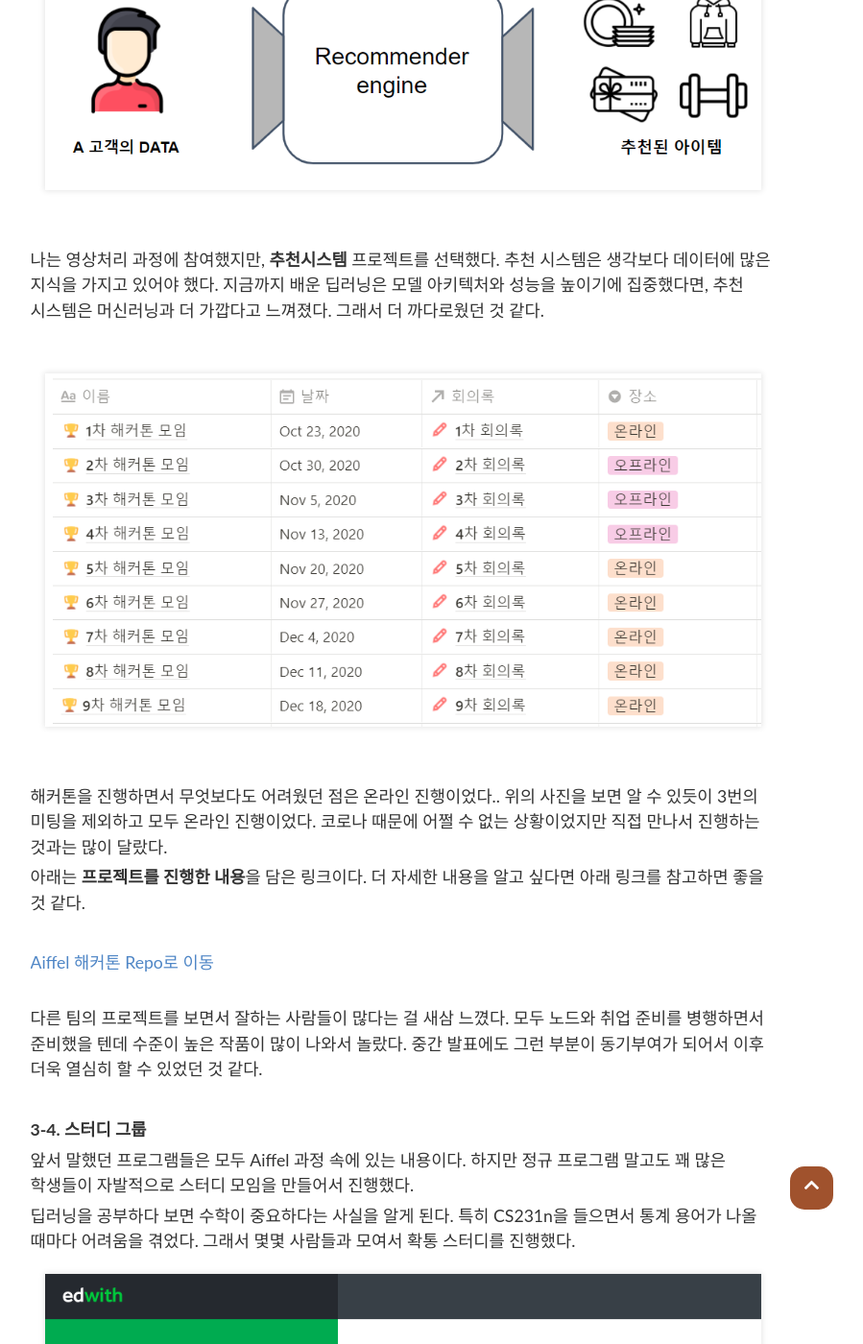
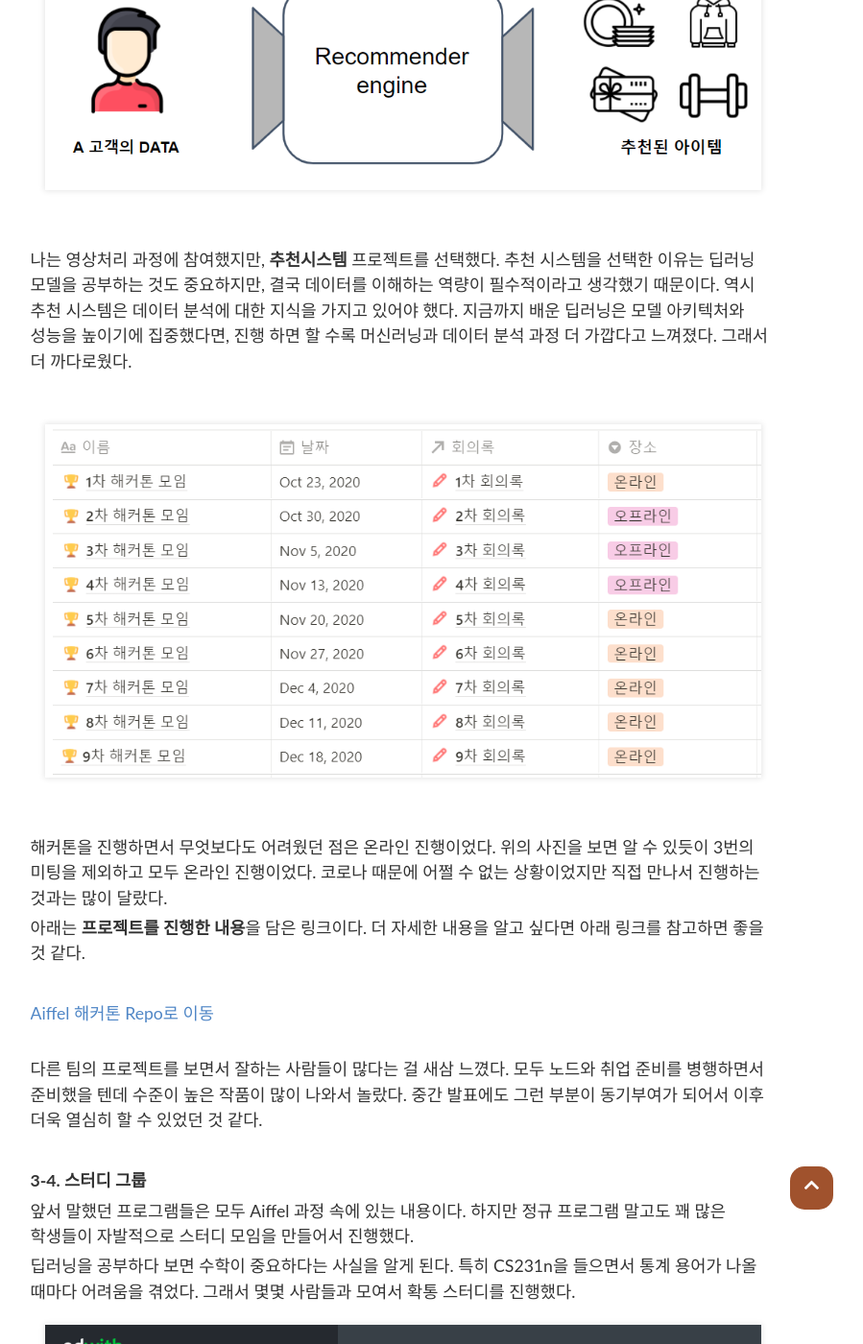
Before and after one commit to PEBpung/PEBpung.github.io, a Jekyll site: the page built from _posts/2020-12-28-Aiffel-1.md, in a window 1280 px wide and 1400 px high, scrolled down 3549 px. Shown: the whole window at 96% size, without its empty margins (220-1119 px from the left). Built offline with Jekyll 4.4.1, drawn with Linux system fonts in a browser that asks for light colours; nearby versions of some CDN libraries; some web fonts are replaced; comment, search, counter and statistics services are not loaded; some of the changed text lies outside the part shown.

Commit message:
[Revise] 문맥상 흐름 수정

```diff
--- a/_posts/2020-12-28-Aiffel-1.md
+++ b/_posts/2020-12-28-Aiffel-1.md
@@ -8,7 +8,7 @@ author: Kimin Park
 comments : True
 ---
 
-5개월의 Aiffel 교육을 마치고 회고록 작성하고자 한다. 7월 23일부터 12월 23일까지 거의 5개월이라는 시간을 Aiffel과 함께 보냈다. 교육 시간도 하루에 8시간이므로 하반기의 모든 시간을 썼다고 해도 과언이 아니다. 그만큼 실력도 함께 성장했다. 또한 진로를 확실히 하게되는 계기가 되었고 좋은 사람들도 많이 만났기에 뜻깊은 시간이라고 생각이 든다. 그래서 이후에 Aiffel에 지원하는 사람들을 위한 후기 글을 작성하고자 한다.
+5개월의 Aiffel 교육을 마치고 회고록 작성하고자 한다. 7월 23일부터 12월 23일까지 거의 5개월이라는 시간을 Aiffel과 함께 보냈다. 교육 시간도 하루에 8시간이므로 하반기의 모든 시간을 썼다고 해도 과언이 아니다. 그만큼 실력도 함께 성장했다. 또한 진로를 확실히 하게되는 계기가 되었고 좋은 사람들도 많이 만났기 때문에 뜻깊은 시간이라는 생각이 든다. 그래서 이후에 Aiffel에 지원하는 사람들을 위한 후기 글을 작성하고자 한다.
 
 <br>
 
@@ -88,7 +88,7 @@ CS231n은 **딥러닝에 입문하시는 분들이 가장 많이 보고 공부**
 <br>
 
 
-나는 영상처리 과정에 참여했지만, **추천시스템** 프로젝트를 선택했다. 추천 시스템은 생각보다 데이터에 많은 지식을 가지고 있어야 했다. 지금까지 배운 딥러닝은 모델 아키텍처와 성능을 높이기에 집중했다면, 추천 시스템은 머신러닝과 더 가깝다고 느껴졌다. 그래서 더 까다로웠던 것 같다.
+나는 영상처리 과정에 참여했지만, **추천시스템** 프로젝트를 선택했다. 추천 시스템을 선택한 이유는 딥러닝 모델을 공부하는 것도 중요하지만, 결국 데이터를 이해하는 역량이 필수적이라고 생각했기 때문이다. 역시 추천 시스템은 데이터 분석에 대한 지식을 가지고 있어야 했다. 지금까지 배운 딥러닝은 모델 아키텍처와 성능을 높이기에 집중했다면, 진행 하면 할 수록 머신러닝과 데이터 분석 과정 더 가깝다고 느껴졌다. 그래서 더 까다로웠다.
 
 <br>
 
@@ -97,7 +97,7 @@ CS231n은 **딥러닝에 입문하시는 분들이 가장 많이 보고 공부**
 
 <br>
 
-해커톤을 진행하면서 무엇보다도 어려웠던 점은 온라인 진행이었다.. 위의 사진을 보면 알 수 있듯이 3번의 미팅을 제외하고 모두 온라인 진행이었다. 코로나 때문에 어쩔 수 없는 상황이었지만 직접 만나서 진행하는 것과는 많이 달랐다.
+해커톤을 진행하면서 무엇보다도 어려웠던 점은 온라인 진행이었다. 위의 사진을 보면 알 수 있듯이 3번의 미팅을 제외하고 모두 온라인 진행이었다. 코로나 때문에 어쩔 수 없는 상황이었지만 직접 만나서 진행하는 것과는 많이 달랐다.
 
 아래는 **프로젝트를 진행한 내용**을 담은 링크이다. 더 자세한 내용을 알고 싶다면 아래 링크를 참고하면 좋을 것 같다.
 
```
Also changed, not shown: other parts of _posts/2020-12-28-Aiffel-1.md (+1 -1 lines).
